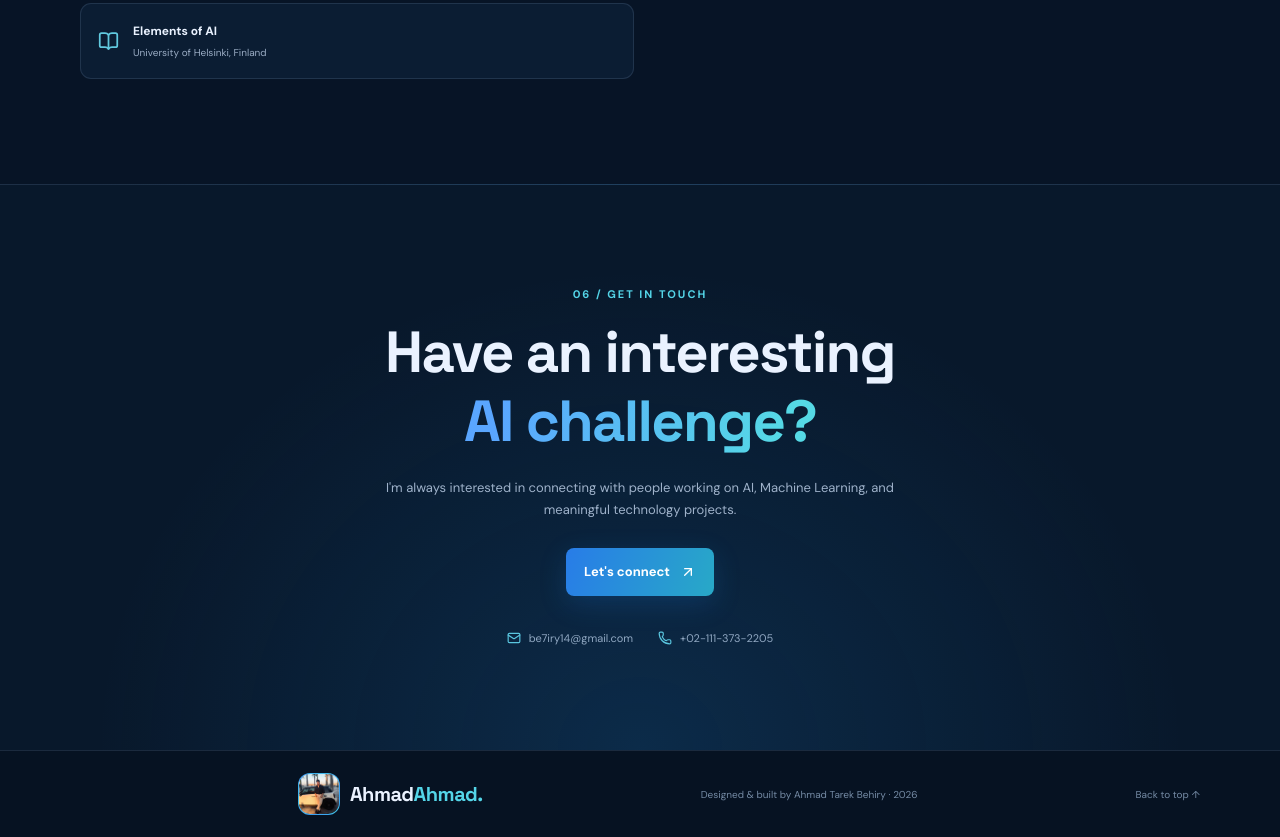
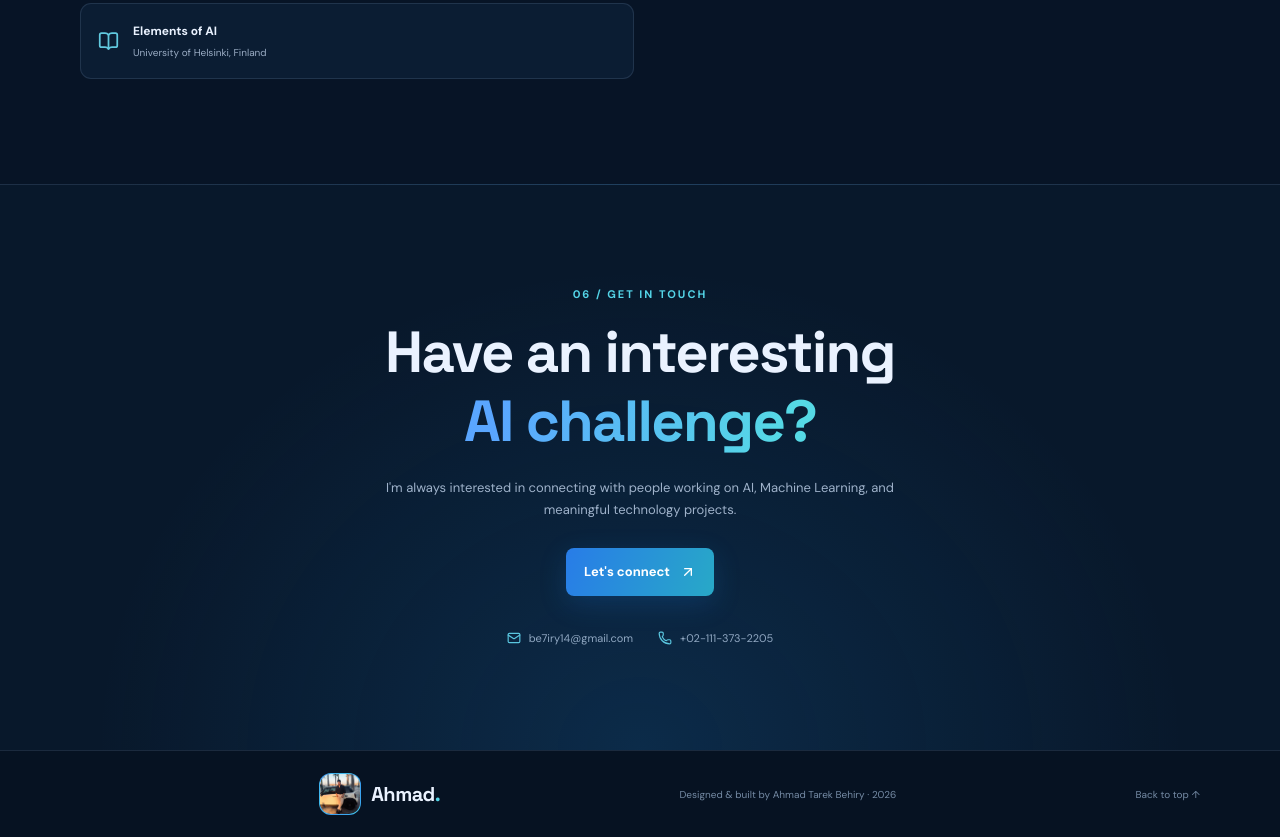
Before and after one commit to A7madBe7iry/Ahmad-Behiry-portfolio, a plain HTML site: page index.html in a window 1280 px wide. Shown: the part 5285-6122 px from the top of the page. Drawn offline with nearby package versions, Linux system fonts and the light colour scheme.

Commit message:
Fix duplicate brand link in footer

```diff
--- a/index.html
+++ b/index.html
@@ -179,7 +179,7 @@
   </main>
   <footer class="footer"><div class="container footer-inner"><a class="brand" href="#home"><a class="brand" href="#home"><img class="brand-mark brand-photo"
      src="profile.jpeg.jpeg"
-     alt="Ahmad Tarek Behiry"><span>Ahmad<span class="brand-dot"><span>Ahmad<span class="brand-dot">.</span></span></a><p>Designed & built by Ahmad Tarek Behiry · <span id="year"></span></p><a href="#home" class="back-top">Back to top ↑</a></div></footer>
+     alt="Ahmad Tarek Behiry"><span>Ahmad<span class="brand-dot">.</span></span></a><p>Designed & built by Ahmad Tarek Behiry · <span id="year"></span></p><a href="#home" class="back-top">Back to top ↑</a></div></footer>
   <script src="script.js"></script>
 </body>
 </html>
```
